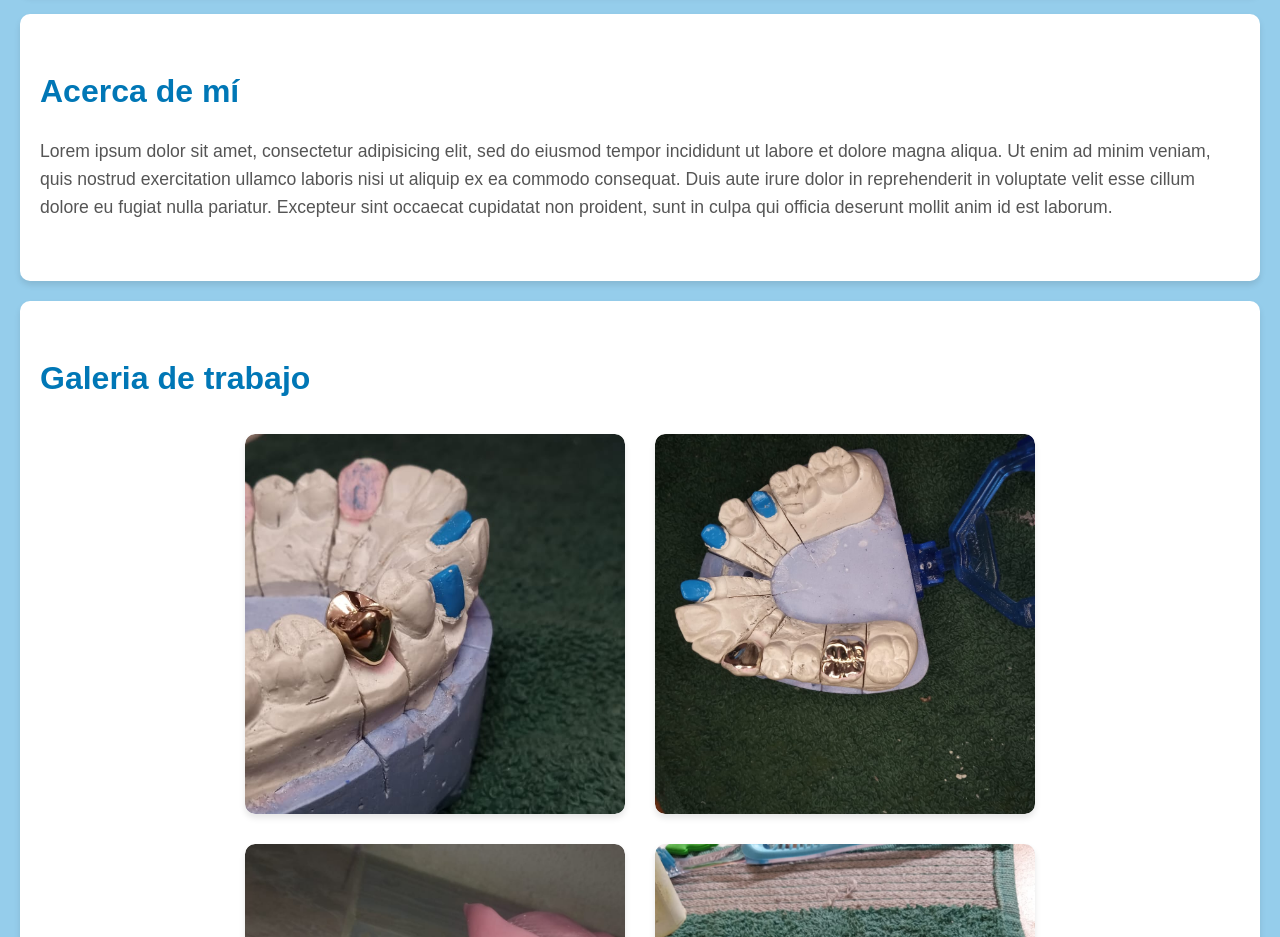
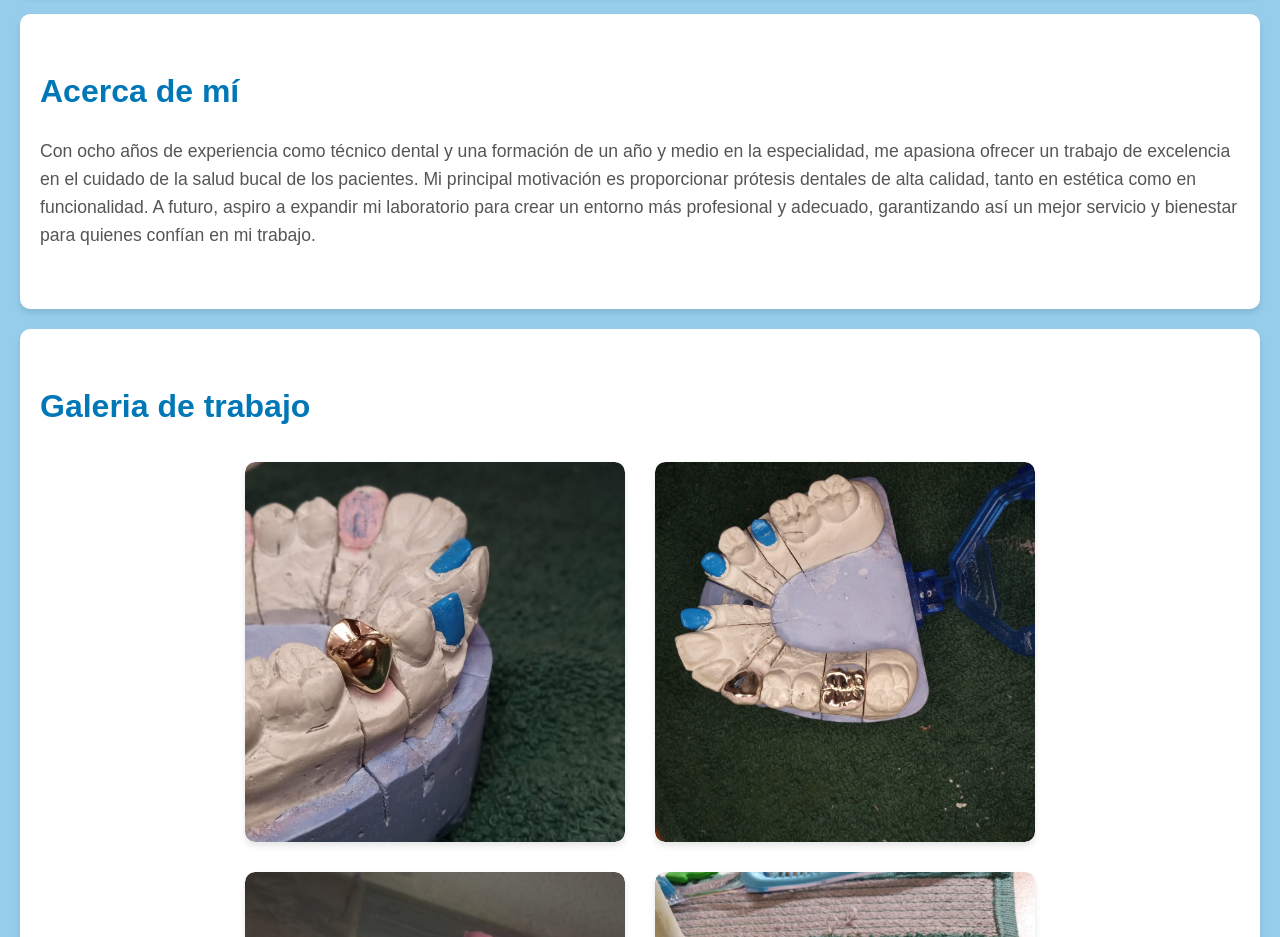
Before and after one commit to jmane1121/tecnico_dental, a plain HTML site: page index.html in a window 1280 px wide. Shown: the part 880-1817 px from the top of the page. Drawn offline with Linux system fonts and the light colour scheme.

Commit message:
version 1

```diff
--- a/index.html
+++ b/index.html
@@ -40,13 +40,16 @@
         </header>
         <div class="content">
           <p>
-            Lorem ipsum dolor sit amet, consectetur adipisicing elit, sed do
-            eiusmod tempor incididunt ut labore et dolore magna aliqua. Ut enim
-            ad minim veniam, quis nostrud exercitation ullamco laboris nisi ut
-            aliquip ex ea commodo consequat. Duis aute irure dolor in
-            reprehenderit in voluptate velit esse cillum dolore eu fugiat nulla
-            pariatur. Excepteur sint occaecat cupidatat non proident, sunt in
-            culpa qui officia deserunt mollit anim id est laborum.
+            Con ocho años de experiencia como técnico dental y una
+            formación de un año y medio en la especialidad, me apasiona
+            ofrecer un trabajo de excelencia en el cuidado de la salud
+            bucal de los pacientes. Mi principal motivación es
+            proporcionar prótesis dentales de alta calidad,
+            tanto en estética como en funcionalidad.
+            A futuro, aspiro a expandir mi laboratorio para crear un
+            entorno más profesional y adecuado, garantizando así
+            un mejor servicio y bienestar para quienes confían en mi
+            trabajo.
           </p>
         </div>
       </article>
```
